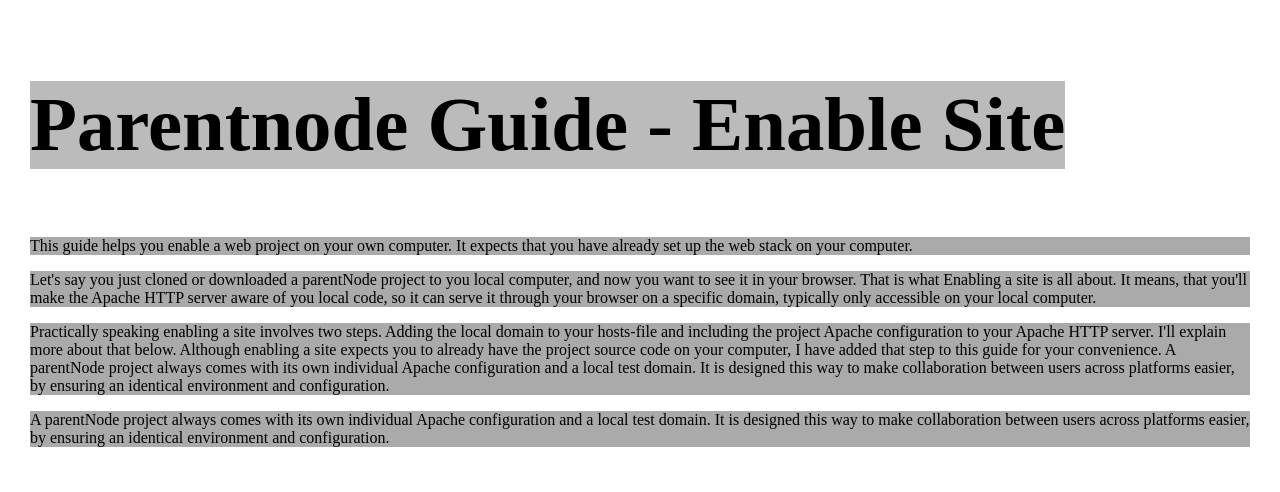
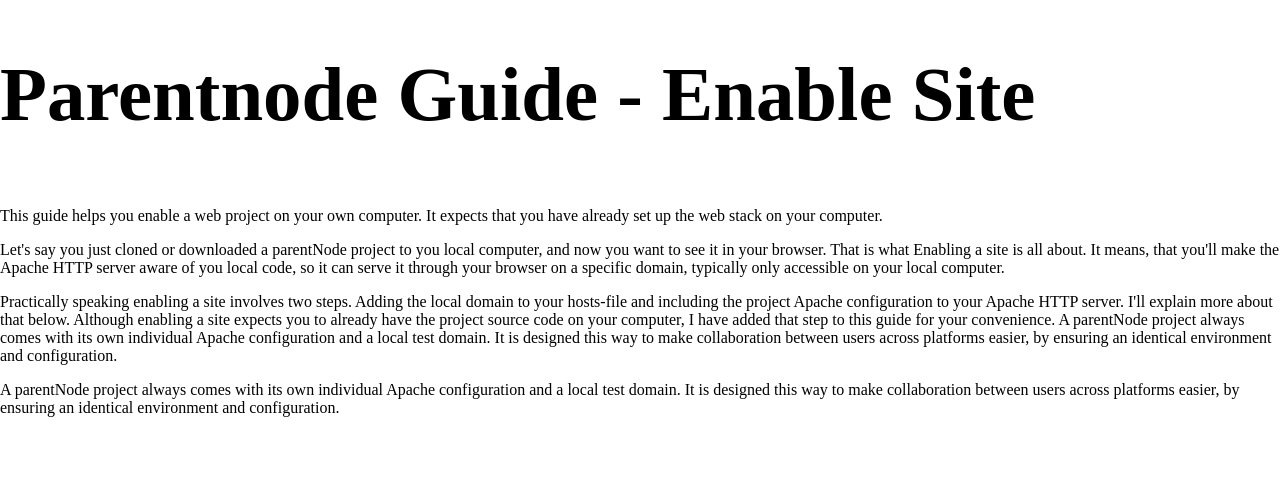
Before and after one commit to parentnode/hwd, a PHP site: page /files_mads/enable-site.php in a window 1280 px wide. Shown: the top 492 px of the page. Run offline with PHP 8.4, Linux system fonts and the light colour scheme.

Commit message:
new files

```diff
--- a/theme/www/files_mads/enable-site.php
+++ b/theme/www/files_mads/enable-site.php
@@ -6,17 +6,7 @@
 		<title>Parentnode Guide - Enable site</title>
 		<meta name="viewport" content="width=device-width, initial-scale=1">
 		<link rel="stylesheet" type="text/css" media="screen" href="main.css" />
-		<style>
-			body {
-				padding: 30px;
-			}
-			h1 {
-				background-color: #BBBBBB;
-			}
-			p {
-				background-color: #AAAAAA;
-			}
-		</style>
+
 	</head>
 	<body>
 		<h1>
--- a/theme/www/kbhff/index.php
+++ b/theme/www/kbhff/index.php
@@ -18,7 +18,8 @@ Table of content
 
 
 Setting up the development environment
-Install the webstack / Working with Git
+	Install the webstack / Working with Git
+
 
 Set up playground (practice area) (class-test)
 
```
Also changed, not shown: theme/www/kbhff/before-you-start-coding.php (added, +36 -0 lines).
